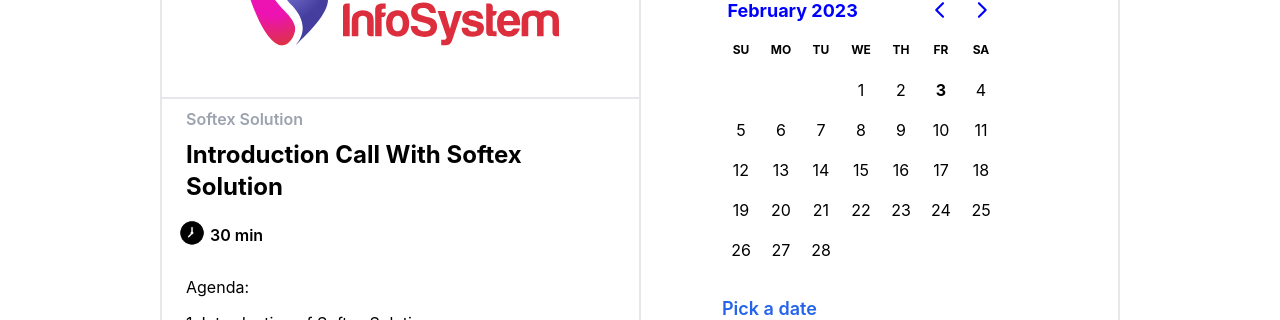
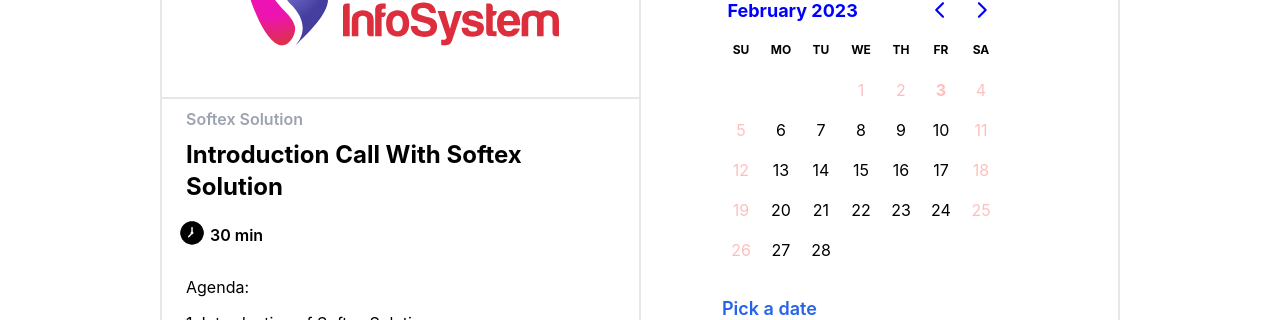
Before and after one commit to ImtiazUddin28/schedule-a-call, a React (Create React App) app: page / in a window 1280 px wide. Shown: the part 376-696 px from the top of the page. Built offline with nearby package versions, Linux system fonts and the light colour scheme.

Commit message:
weekend disabled

```diff
--- a/src/components/Schedule/ScheduleCalendar/ScheduleCalendar.jsx
+++ b/src/components/Schedule/ScheduleCalendar/ScheduleCalendar.jsx
@@ -1,53 +1,51 @@
-import { DayPicker } from 'react-day-picker';
-import 'react-day-picker/dist/style.css';
-import Timezone from '../Timezone/Timezone';
-import ScheduleEventForm from '../ScheduleEventForm/ScheduleEventForm';
-import { useContext } from 'react';
-import { ScheduleContext } from '../../context/ScheduleContext';
+import React, { useContext } from "react";
+import { DayPicker } from "react-day-picker";
+import "react-day-picker/dist/style.css";
+import Timezone from "../Timezone/Timezone";
+import ScheduleEventForm from "../ScheduleEventForm/ScheduleEventForm";
+import { ScheduleContext } from "../../context/ScheduleContext";
+
 
 export default function ScheduleCalendar() {
-  const {
-  footer,
-  selected,
-  setSelected,
-  takenSchedule,
-  setTakenSchedule,
-  selectedTimezone,
-  setSelectedTimezone
-}=useContext(ScheduleContext)
+  const { footer, selected, setSelected, takenSchedule, setTakenSchedule } =
+    useContext(ScheduleContext);
   let schedules = [
-    '10:00am',
-    '10:30am',
-    '11:00am',
-    '11:30am',
-    '12:00pm',
-    '12:30pm',
-    '01:30pm',
-    '02:00pm',
-    '02:30pm',
-    '03:30pm',
-    '04:00pm',
-    '04:30pm'
-  ]
+    "10:00am",
+    "10:30am",
+    "11:00am",
+    "11:30am",
+    "12:00pm",
+    "12:30pm",
+    "01:30pm",
+    "02:00pm",
+    "02:30pm",
+    "03:30pm",
+    "04:00pm",
+    "04:30pm",
+  ];
 
-  // const [buttonConfirm,setButtonConfirm] = useState(false);
-
-  // let day = days[selected.getDay()];
+    const isWeekend = (date) => {
+      const day = date.getDay();
+      return day === 0 || day === 6; // Sunday or Saturday
+    };
 
 
+  const disabledDates = (date) => {
+    const today = new Date();
+    const futureDate = new Date(today.getTime() + 60 * 24 * 60 * 60 * 1000);
 
+    return date < today || date > futureDate;
+  };
 
-
-  // let confirmButton = (
-  //   <div className="flex">
-  //     <button className="bg-slate-400 rounded-[5px] py-[3px] px-[9px] text-[12px] font-semibold text-white mr-1">
-  //       {takenSchedule}
-  //     </button>
-  //     <button className="bg-blue-600 rounded-[5px] py-[3px] px-[9px] text-[12px] font-semibold text-white ml-1">
-  //       Confirm
-  //     </button>
-  //   </div>
-  // )
+  const modifiers = {
+    disabledDays: disabledDates,
+    weekend: isWeekend
+  };
+  const modifiersStyles = {
+    disabledDays: { color: "red" },
+    weekend:{color: "red"}
+  };
+ const disabledAllDays = [disabledDates, isWeekend];
 
   let scheduleConfirm = (
     <div>
@@ -68,7 +66,7 @@
         </div>
       ))}
     </div>
-  )
+  );
 
   let calenderZone = (
     <div>
@@ -80,23 +78,23 @@
           <DayPicker
             className="px-2 lg:px-16 py-3 -z-10"
             styles={{
-              caption: { color: 'blue' }
+              caption: { color: "blue" },
             }}
             mode="single"
-            selected={selected}
-            onSelect={setSelected}
+            selectedDays={selected}
+            onDayClick={setSelected}
+            disabled={disabledAllDays}
+            modifiers={modifiers}
+            modifiersStyles={modifiersStyles}
             footer={footer}
           />
           <div className="px-2 lg:px-8">
-            <Timezone
-              selectedTimezone={selectedTimezone}
-              setSelectedTimezone={setSelectedTimezone}
-            />
+            <Timezone />
           </div>
         </div>
       </div>
     </div>
-  )
+  );
 
   if (selected) {
     calenderZone = (
@@ -109,18 +107,18 @@
             <DayPicker
               className="px-2 py-3 -z-10"
               styles={{
-                caption: { color: 'blue' }
+                caption: { color: "blue" },
               }}
               mode="single"
-              selected={selected}
-              onSelect={setSelected}
+              selectedDays={selected}
+              onDayClick={setSelected}
+              disabled={disabledAllDays}
+              modifiers={modifiers}
+              modifiersStyles={modifiersStyles}
               footer={footer}
             />
             <div>
-              <Timezone
-                selectedTimezone={selectedTimezone}
-                setSelectedTimezone={setSelectedTimezone}
-              />
+              <Timezone />
             </div>
           </div>
           <div>
@@ -130,15 +128,14 @@
           </div>
         </div>
       </div>
-    )
+    );
   }
-  if (takenSchedule !== '') {
+  if (takenSchedule !== "") {
     calenderZone = (
       <div>
         <ScheduleEventForm />
       </div>
-    )
+    );
   }
-  return <div className="border-[1px] border-b-0 rounded">{calenderZone}</div>
-
+  return <div className="border-[1px] border-b-0 rounded">{calenderZone}</div>;
 }
```
